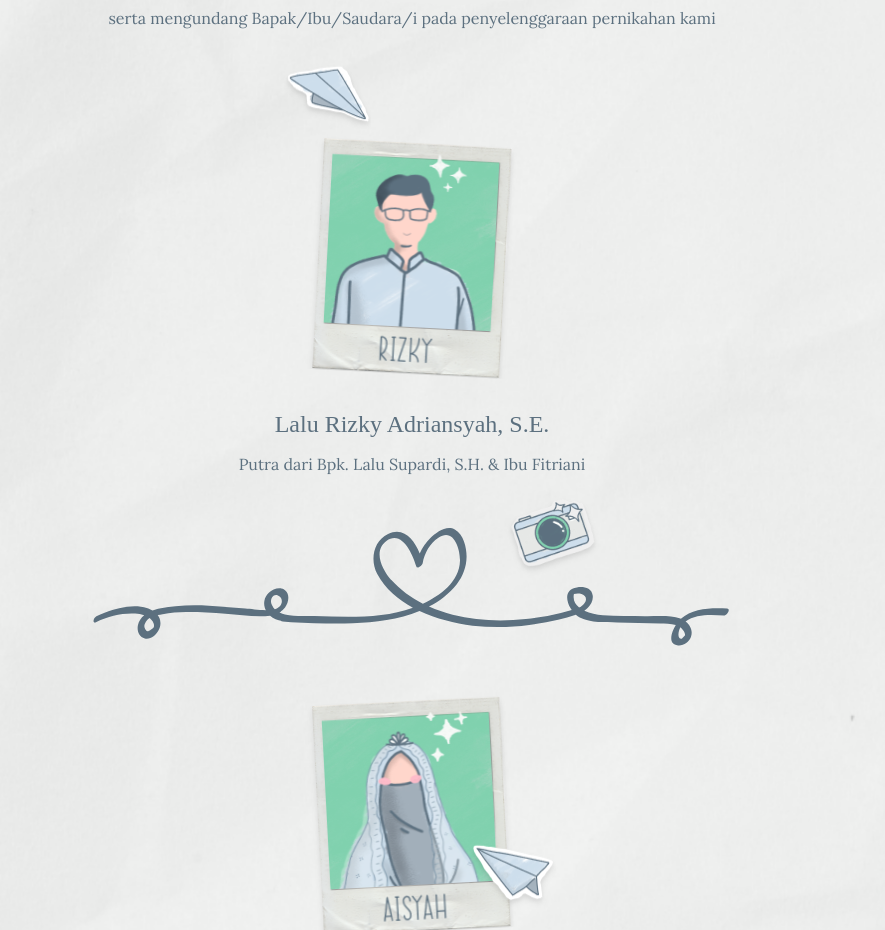
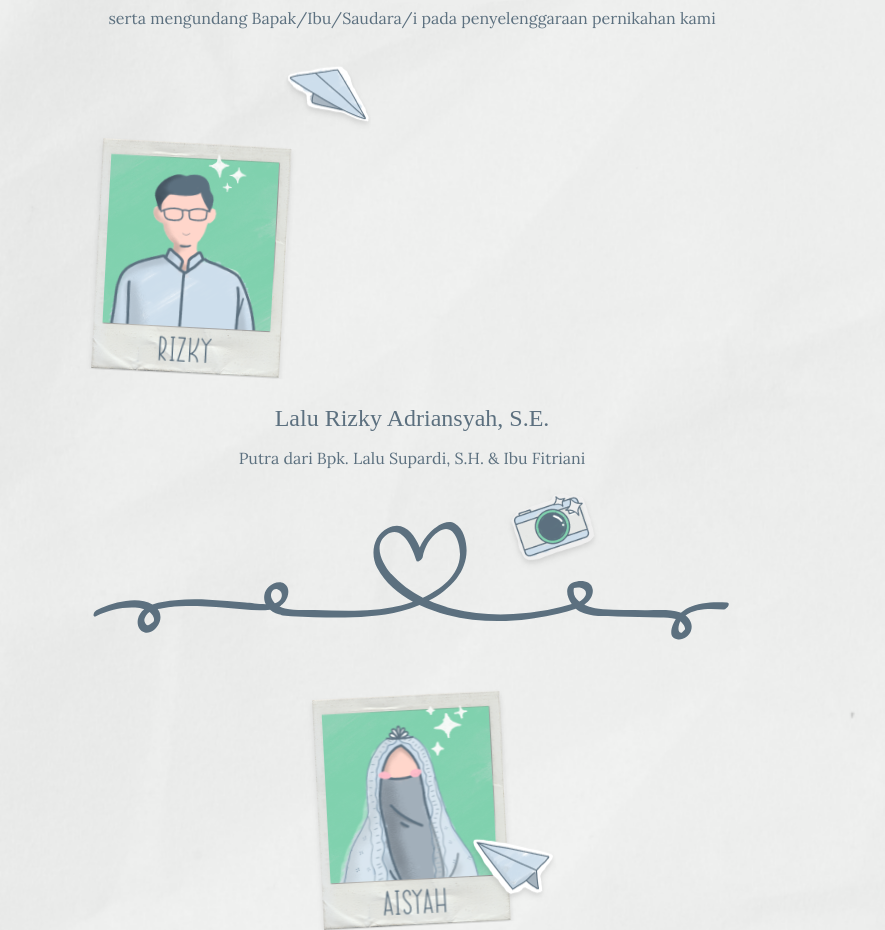
Before and after one commit to mnabil1718/invitation-rizky, a Next.js app: page / in a window 1280 px wide. Shown: the part 1680-2610 px from the top of the page, without its empty margins (228-1113 px from the left). Built offline with nearby package versions, Linux system fonts and the light colour scheme; a web font is replaced by a local one.

Commit message:
test photo-frame asset

```diff
--- a/components/Couple.js
+++ b/components/Couple.js
@@ -16,8 +16,8 @@ export default function Couple() {
                     <div className='absolute -top-5 left-32 sm:left-48'>
                         <Image className='drop-shadow-md' src='/png/airplane2.png' alt='paper airplane' width={87} height={87} />
                     </div>
-                    <div className='transform rotate-3'>
-                        <Image className='drop-shadow-md' src='/png/photo-frame.png' alt='photo' width={198.69} height={232} placeholder="blur" blurDataURL='/png/photo-frame.png' />
+                    <div style={{ width: "198.69px", height: "232px" }} className='transform rotate-3'>
+                        <Image className='drop-shadow-md' src='/png/photo-frame.png' alt='photo' layout='fill' objectFit='contain' placeholder="blur" blurDataURL='/png/photo-frame.png' />
                     </div>
                 </div>
                 <h3 className='subheadline-small mb-2'>Lalu Rizky Adriansyah, S.E.</h3>
```
